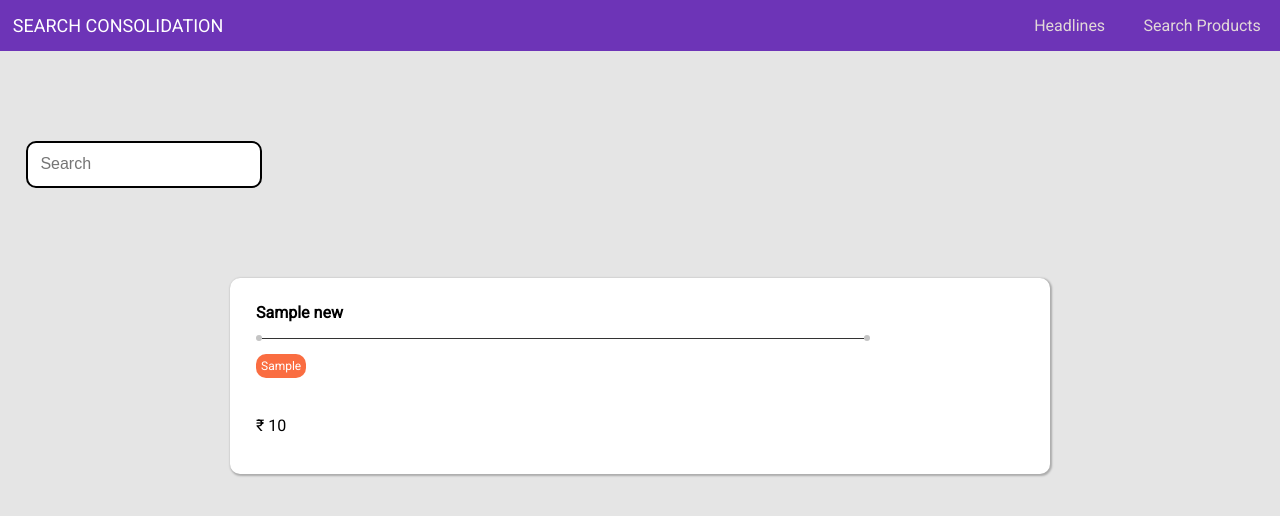
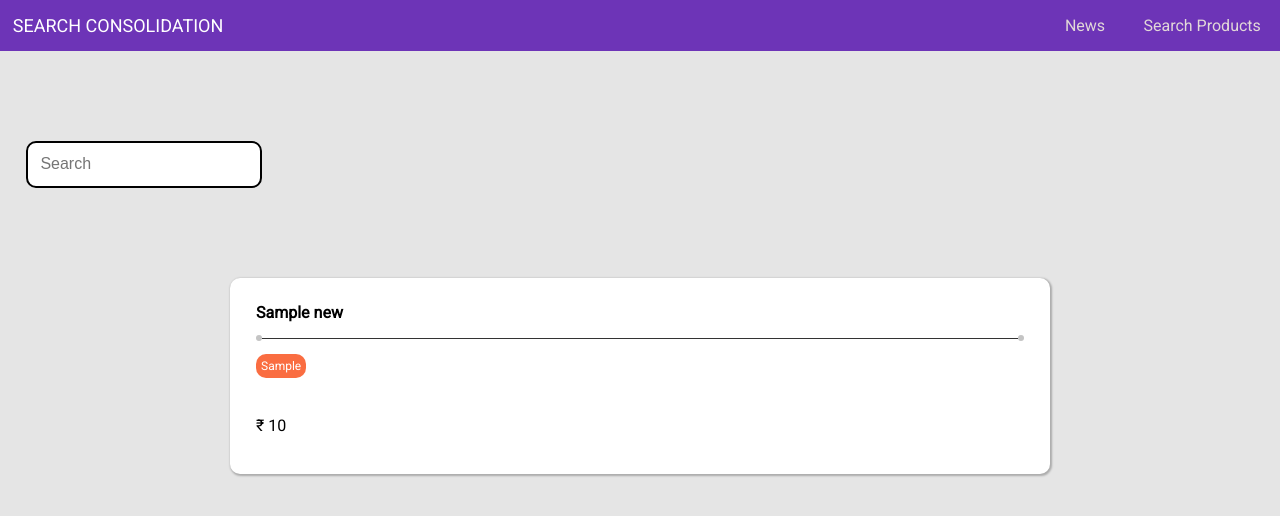
Before and after one commit to search-consolidation/SearchConsolidation, a Django app: template templates/products.html in a window 1280 px wide. Shown: the top 516 px of the page. Run offline with Django 3.2, Linux system fonts and the light colour scheme; the template is opened without the code that fills it: values that come from a table or form of the project are taken from there, most other values are stand-ins (such as "Sample title", 1, 10 or a date in 2020).

Commit message:
Shriram | Make cards divider take full width

```diff
--- a/templates/base.html
+++ b/templates/base.html
@@ -14,7 +14,7 @@
 			Search Consolidation
 		</div>
 		<ul class="nav-items-container">
-			<li class="nav-item" active><a href="/news">Headlines</a></li>
+			<li class="nav-item" active><a href="/news">News</a></li>
 			<li class="nav-item"><a href="/product">Search Products</a></li>
 			{% comment %} <li class="nav-item"><a href="/code">Code Help</a></li> {% endcomment %}
 		</ul>
--- a/templates/products.html
+++ b/templates/products.html
@@ -18,7 +18,7 @@
 				<div class="news-headline-container">
 					<div class="news-headline">
 						<span class="headline"><a href={{d.link}}>{{d.name}}</a></span>
-						<div class="headline-border">
+						<div class="headline-border full-width">
 							<span class="dot"></span>
 							<span class="line"></span>
 							<span class="dot"></span>
```
